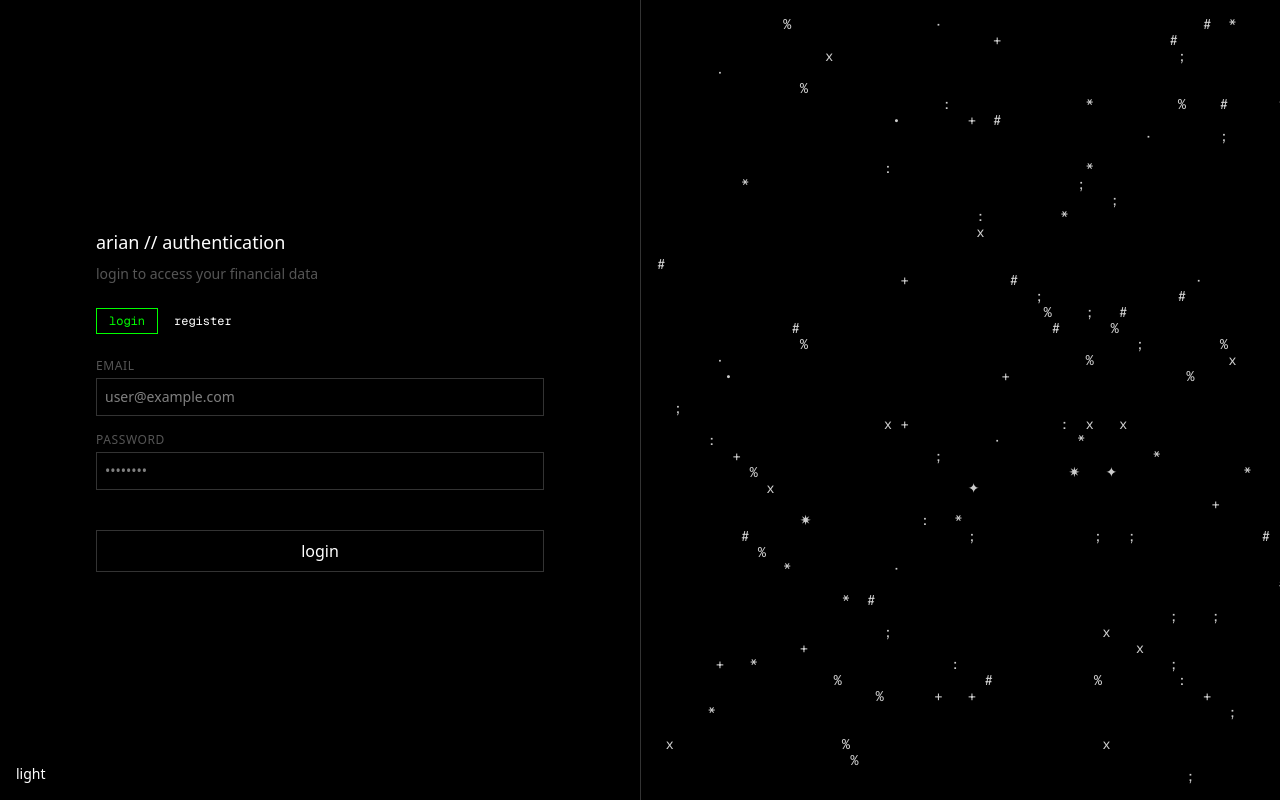
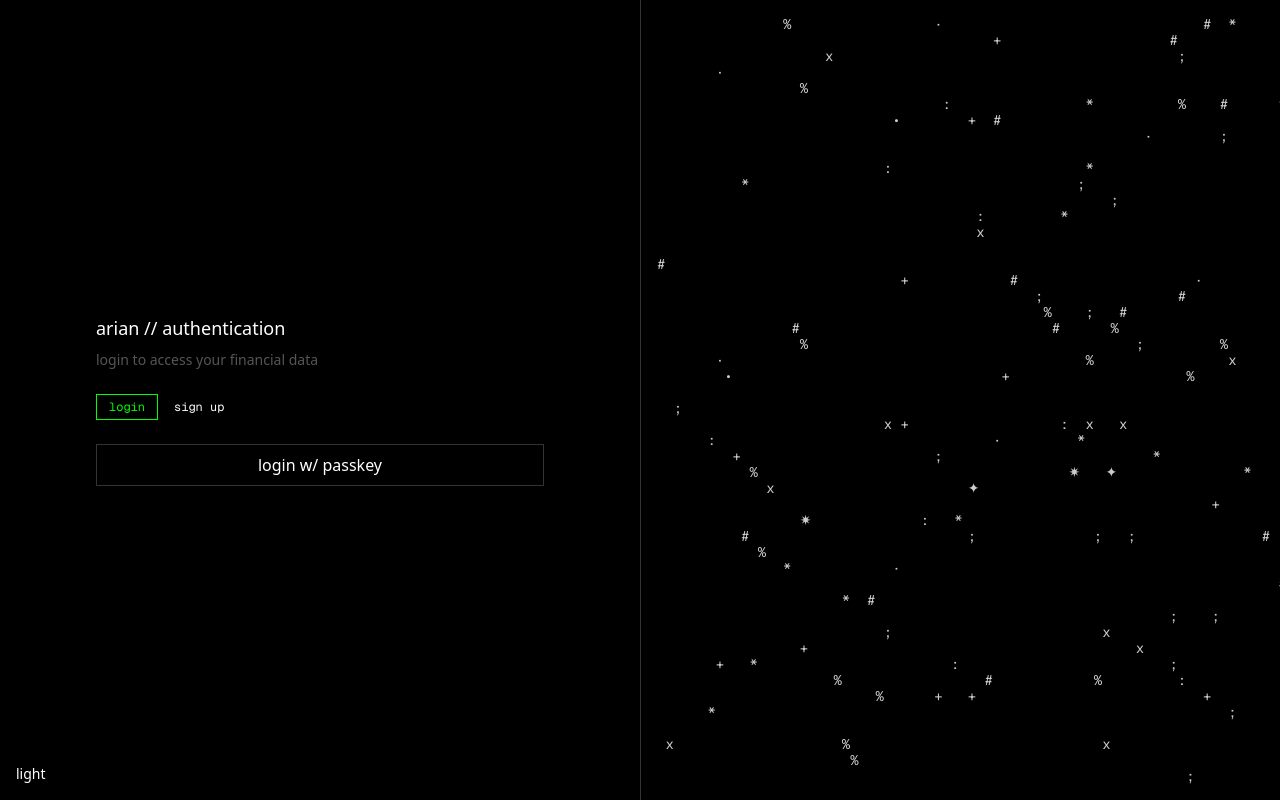
Before and after one commit to xhos/arian-web, a Next.js app: page /login in a window 1280 px wide. Built offline with nearby package versions, Linux system fonts and the light colour scheme.

Commit message:
login page to mock authn

```diff
--- a/src/app/login/page.tsx
+++ b/src/app/login/page.tsx
@@ -8,16 +8,30 @@ import { Label } from "@/components/ui/label";
 export default function LoginPage() {
   const [mode, setMode] = useState<"login" | "register">("login");
   const [formData, setFormData] = useState({
-    email: "",
-    password: "",
-    confirmPassword: ""
+    username: ""
   });
 
-  const handleSubmit = (e: React.FormEvent) => {
+  const handlePasskeyLogin = async () => {
+    try {
+      // mock passkey authentication - in real app would call WebAuthn API
+      console.log("Passkey login attempt");
+      alert("Passkey login functionality would be implemented here");
+    } catch (error) {
+      console.error("Passkey login failed:", error);
+      alert("Passkey authentication failed");
+    }
+  };
+
+  const handlePasskeyRegister = async (e: React.FormEvent) => {
     e.preventDefault();
-    // mock authentication - in real app would call api
-    console.log(`${mode} attempt:`, formData);
-    alert(`${mode} functionality would be implemented here`);
+    try {
+      // mock passkey registration - in real app would call WebAuthn API
+      console.log("Passkey registration attempt:", formData);
+      alert("Passkey registration functionality would be implemented here");
+    } catch (error) {
+      console.error("Passkey registration failed:", error);
+      alert("Passkey registration failed");
+    }
   };
 
   const handleInputChange = (field: string, value: string) => {
@@ -51,66 +65,49 @@ export default function LoginPage() {
             variant={mode === "register" ? "accent" : "ghost"}
             size="sm"
           >
-            register
+            sign up
           </Button>
         </div>
 
-        {/* form */}
-        <form onSubmit={handleSubmit} className="space-y-4">
+        {/* login form */}
+        {mode === "login" ? (
+          <div className="space-y-4">
+            <Button
+              onClick={handlePasskeyLogin}
+              className="w-full"
+              size="lg"
+            >
+              login w/ passkey
+            </Button>
+          </div>
+        ) : (
+          /* register form */
+          <form onSubmit={handlePasskeyRegister} className="space-y-4">
 
             <div>
-            <Label htmlFor="email">
-              email
+              <Label htmlFor="username">
+                username
               </Label>
               <Input
-              id="email"
-              type="email"
-              value={formData.email}
-              onChange={(e) => handleInputChange("email", e.target.value)}
+                id="username"
+                type="text"
+                value={formData.username}
+                onChange={(e) => handleInputChange("username", e.target.value)}
                 required
-              placeholder="user@example.com"
+                placeholder="your username"
               />
             </div>
-
-          <div>
-            <Label htmlFor="password">
-              password
-            </Label>
-            <Input
-              id="password"
-              type="password"
-              value={formData.password}
-              onChange={(e) => handleInputChange("password", e.target.value)}
-              required
-              placeholder="••••••••"
-            />
-          </div>
-
-          {mode === "register" && (
-            <div>
-              <Label htmlFor="confirmPassword">
-                confirm password
-              </Label>
-              <Input
-                id="confirmPassword"
-                type="password"
-                value={formData.confirmPassword}
-                onChange={(e) => handleInputChange("confirmPassword", e.target.value)}
-                required
-                placeholder="••••••••"
-              />
-            </div>
-          )}
 
             <Button
               type="submit"
               className="w-full mt-6"
               size="lg"
             >
-            {mode === "login" ? "login" : "create account"}
+              sign up w/ passkey
             </Button>
 
           </form>
+        )}
 
     </>
   );
```
Lines whose indentation alone changed are shown as unchanged.
